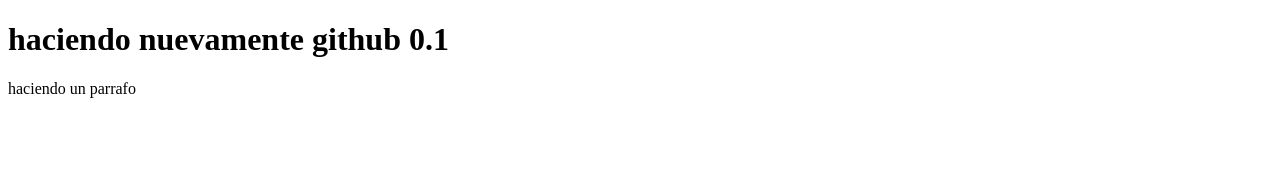
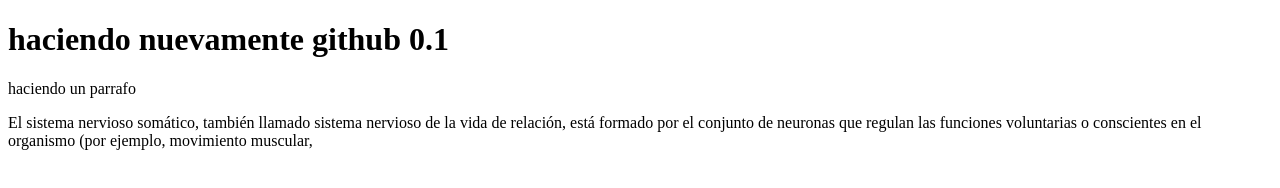
Before and after one commit to cgdominguez/Proyecto1, a plain HTML site: page index.html in a window 1280 px wide. Drawn offline with Linux system fonts and the light colour scheme.

Commit message:
agregando texto de sistema nervioso

```diff
--- a/index.html
+++ b/index.html
@@ -9,5 +9,6 @@
 <body>
     <h1>haciendo nuevamente github 0.1</h1>
     <p>haciendo un parrafo</p>
+    <p>El sistema nervioso somático, también llamado sistema nervioso de la vida de relación, está formado por el conjunto de neuronas que regulan las funciones voluntarias o conscientes en el organismo (por ejemplo, movimiento muscular, </p>
 </body>
 </html>
```
